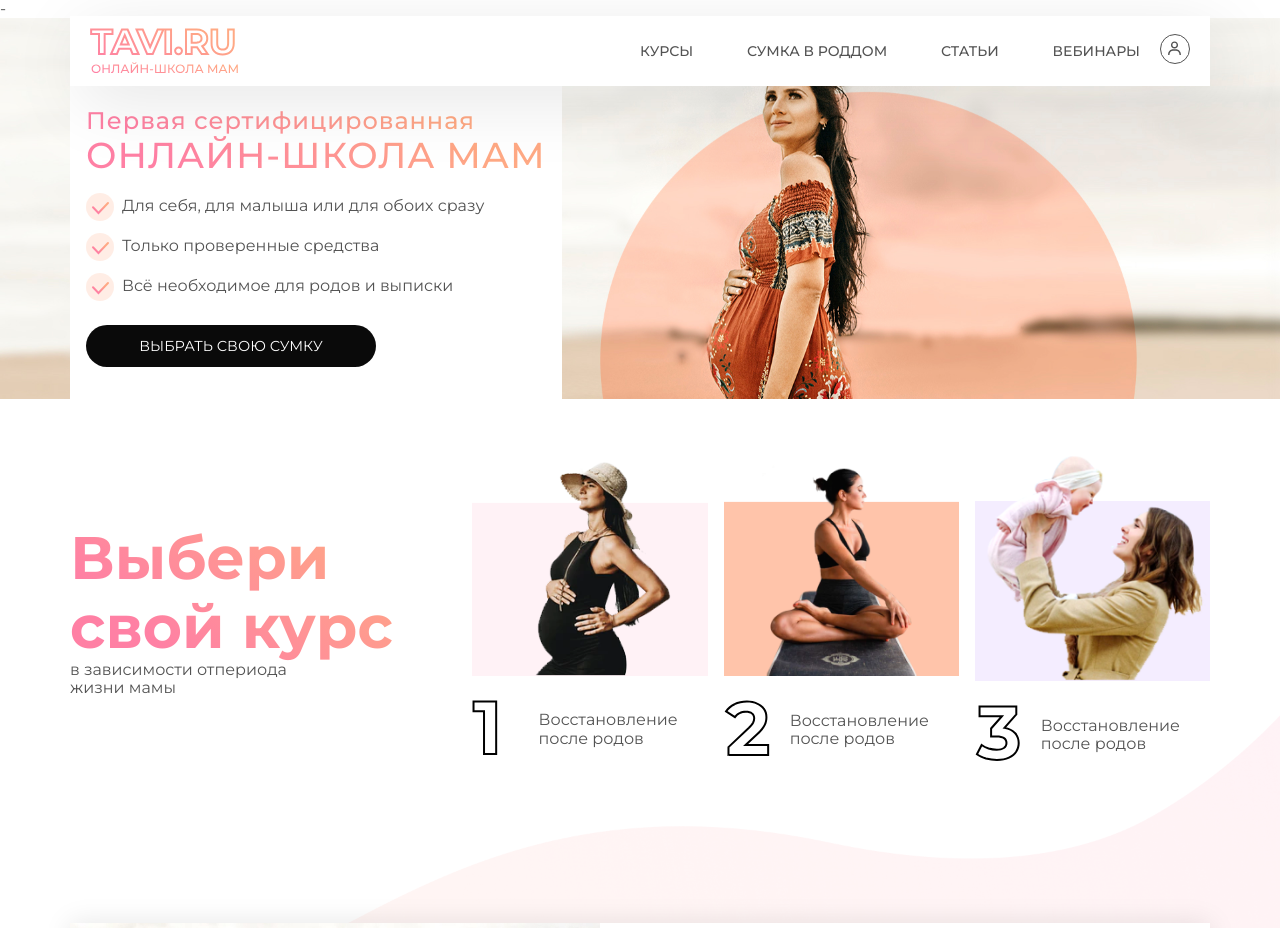
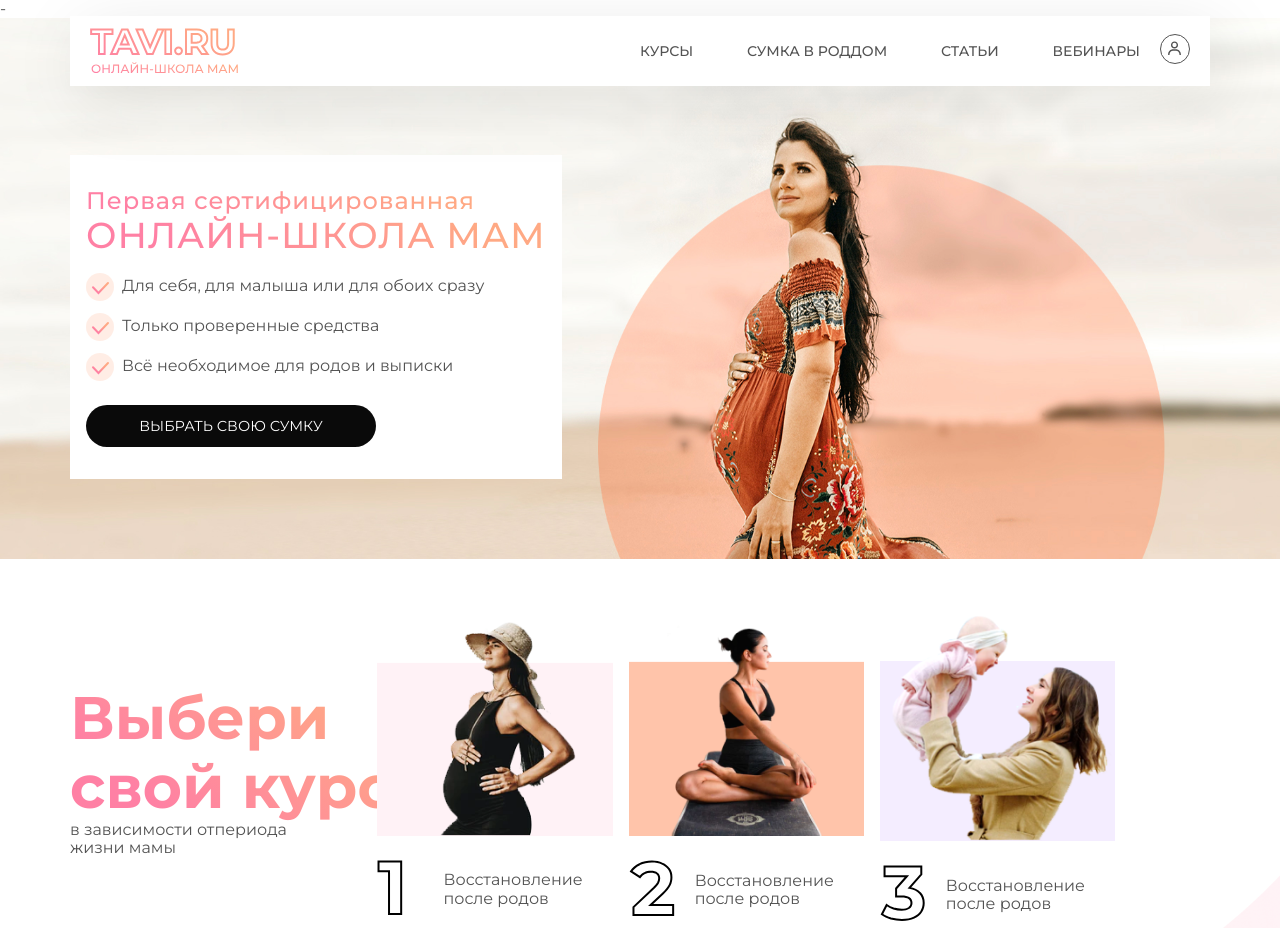
Before and after one commit to BorisSlonov/tavi, a website: page page-courses.html in a window 1280 px wide. Shown: the top 928 px of the page. Drawn offline with nearby package versions, Linux system fonts and the light colour scheme.

Commit message:
pravki page-course

```diff
--- a/css/page-courses/_courses.scss
+++ b/css/page-courses/_courses.scss
@@ -2,6 +2,9 @@
     background-image: url(../../img/page-courses-bg.jpg);
     background-size: cover;
     background-position: 50% 50%;
+    padding-top: 5rem;
+    padding-bottom: 5rem;
+
 }
 
 .page_courses {
@@ -53,7 +56,7 @@
     }
 
     &__courses_list {
-        margin-left: -20px;
+       transform: translateX(-95px);
     }
 
     &__title {
@@ -68,6 +71,7 @@
         flex-direction: column;
         &__courses_list {
             margin-left: 0;
+            transform: translateX(0);
             justify-content: center;
         }
     }
```
Also changed, not shown: css/style.css, 1 other file.
